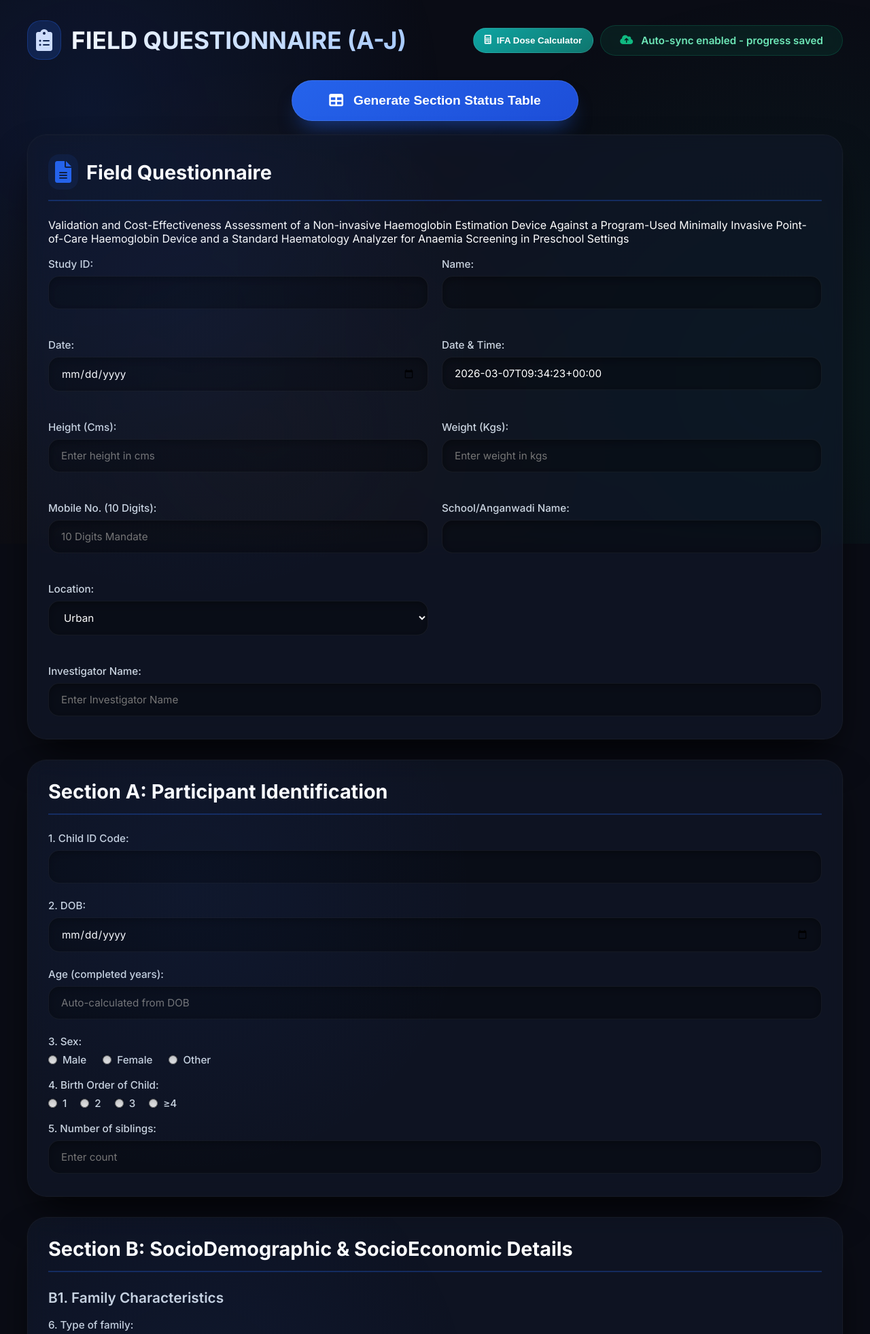
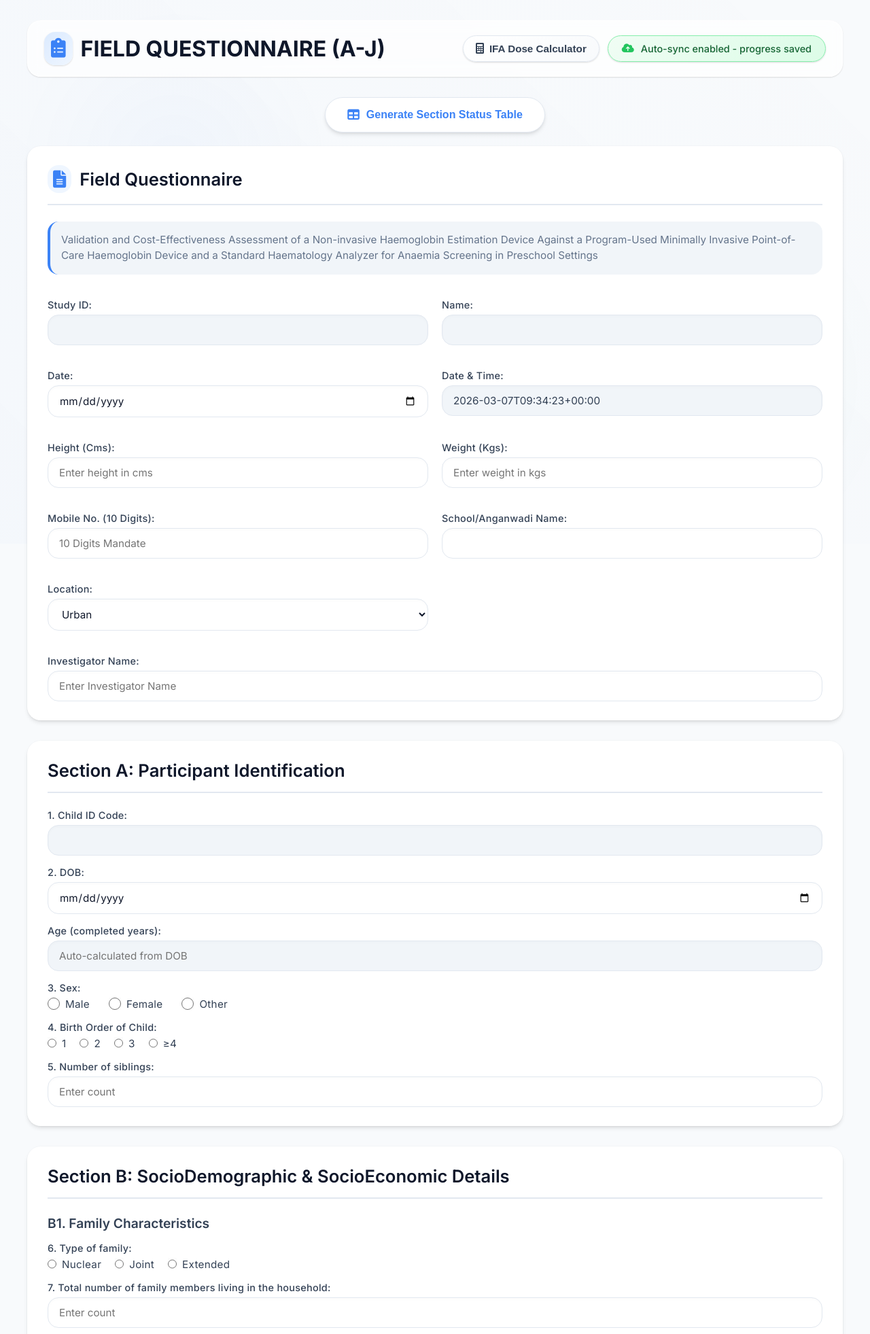
Before and after one commit to praneeth-leo/NIN-PROJECT, a Flask app: template templates/form.html in a window 1280 px wide. Shown: the top 1963 px of the page at 68% size. Run offline with Flask 3, Linux system fonts and the light colour scheme; the template is opened without the code that fills it, so the values that code supplies are empty.

Commit message:
new Updated  changes

```diff
--- a/investigator_audit_log.csv
+++ b/investigator_audit_log.csv
@@ -41,3 +41,5 @@
 2026-03-07 14:14:31,investigator,Jahnavi,login,Investigator logged in
 2026-03-07 14:20:19,investigator,Jahnavi,login,Investigator logged in
 2026-03-07 14:23:38,investigator,Jahnavi,login,Investigator logged in
+2026-03-07 14:41:49,investigator,Jahnavi,login,Investigator logged in
+2026-03-07 14:55:38,investigator,Jahnavi,login,Investigator logged in
--- a/templates/form.html
+++ b/templates/form.html
@@ -21,36 +21,57 @@
     }
 
     :root {
-      --bg-deep: #0a0c15;
-      --surface: rgba(18, 24, 38, 0.85);
-      --surface-card: rgba(22, 28, 45, 0.8);
-      --border-subtle: rgba(255, 255, 255, 0.04);
-      --border-active: rgba(37, 99, 235, 0.4);
-      --text-primary: #ffffff;
-      --text-secondary: #cbd5e1;
-      --text-muted: #94a3b8;
-      --accent-primary: #2563eb;
-      --accent-secondary: #3b82f6;
-      --accent-glow: rgba(37, 99, 235, 0.3);
-      --success: #10b981;
-      --warning: #f59e0b;
-      --danger: #ef4444;
-      --gradient-card: linear-gradient(145deg, rgba(22, 28, 45, 0.8), rgba(18, 24, 38, 0.9));
-      --shadow-elevation: 0 30px 60px -15px rgba(0, 0, 0, 0.8), 0 0 0 1px rgba(255, 255, 255, 0.02);
-      --radius-card: 28px;
-      --radius-input: 16px;
+      /* Modern light color palette */
+      --bg-primary: #f8fafc;
+      --bg-secondary: #f1f5f9;
+      --surface-white: #ffffff;
+      --surface-soft: #f8fafc;
+      --border-light: #e2e8f0;
+      --border-focus: #3b82f6;
+      --text-primary: #0f172a;
+      --text-secondary: #334155;
+      --text-muted: #64748b;
+      --text-light: #94a3b8;
+
+      /* Accent colors - fresh and modern */
+      --accent-primary: #3b82f6;
+      --accent-secondary: #6366f1;
+      --accent-success: #10b981;
+      --accent-warning: #f59e0b;
+      --accent-danger: #ef4444;
+      --accent-info: #06b6d4;
+      --accent-purple: #8b5cf6;
+
+      /* Gradients */
+      --gradient-header: linear-gradient(135deg, #1e293b, #0f172a);
+      --gradient-card: linear-gradient(145deg, #ffffff, #f8fafc);
+      --gradient-button: linear-gradient(145deg, #3b82f6, #2563eb);
+
+      /* Shadows */
+      --shadow-sm: 0 1px 3px rgba(0,0,0,0.05), 0 1px 2px rgba(0,0,0,0.1);
+      --shadow-md: 0 4px 6px -1px rgba(0,0,0,0.1), 0 2px 4px -1px rgba(0,0,0,0.06);
+      --shadow-lg: 0 10px 15px -3px rgba(0,0,0,0.1), 0 4px 6px -2px rgba(0,0,0,0.05);
+      --shadow-xl: 0 20px 25px -5px rgba(0,0,0,0.1), 0 10px 10px -5px rgba(0,0,0,0.04);
+      --shadow-inner: inset 0 2px 4px rgba(0,0,0,0.02);
+
+      /* Radii */
+      --radius-sm: 8px;
+      --radius-md: 12px;
+      --radius-lg: 16px;
+      --radius-xl: 20px;
+      --radius-full: 9999px;
     }
 
     body {
       font-family: 'Inter', system-ui, -apple-system, sans-serif;
-      background: var(--bg-deep);
+      background: var(--bg-primary);
       padding: 30px 20px;
       color: var(--text-primary);
       position: relative;
       min-height: 100vh;
     }
 
-    /* animated background */
+    /* subtle geometric pattern overlay */
     body::before {
       content: "";
       position: fixed;
@@ -58,10 +79,11 @@
       left: 0;
       width: 100vw;
       height: 100vh;
-      background:
-        radial-gradient(circle at 10% 20%, rgba(37, 99, 235, 0.12) 0%, transparent 40%),
-        radial-gradient(circle at 90% 70%, rgba(16, 185, 129, 0.08) 0%, transparent 45%),
-        radial-gradient(circle at 30% 80%, rgba(245, 158, 11, 0.06) 0%, transparent 50%);
+      background-image:
+        radial-gradient(circle at 20% 30%, rgba(59, 130, 246, 0.03) 0%, transparent 20%),
+        radial-gradient(circle at 80% 70%, rgba(16, 185, 129, 0.03) 0%, transparent 25%),
+        radial-gradient(circle at 40% 80%, rgba(245, 158, 11, 0.02) 0%, transparent 30%),
+        linear-gradient(45deg, rgba(59, 130, 246, 0.02) 0%, transparent 100%);
       pointer-events: none;
       z-index: 0;
     }
@@ -81,142 +103,151 @@
       margin-bottom: 30px;
       flex-wrap: wrap;
       gap: 20px;
+      background: rgba(255, 255, 255, 0.7);
+      backdrop-filter: blur(10px);
+      -webkit-backdrop-filter: blur(10px);
+      padding: 16px 24px;
+      border-radius: var(--radius-xl);
+      box-shadow: var(--shadow-sm), 0 0 0 1px rgba(255,255,255,0.5);
+      border: 1px solid rgba(255,255,255,0.8);
     }
 
     h2 {
-      font-size: 2.2rem;
+      font-size: 2rem;
       font-weight: 700;
-      background: linear-gradient(135deg, #ffffff, #a5c9ff);
-      -webkit-background-clip: text;
-      -webkit-text-fill-color: transparent;
-      background-clip: text;
-      display: flex;
-      align-items: center;
-      gap: 15px;
-    }
-
-    h2 i {
-      color: var(--accent-primary);
-      font-size: 2rem;
-      background: rgba(37, 99, 235, 0.2);
-      padding: 12px;
-      border-radius: 20px;
-      border: 1px solid rgba(37, 99, 235, 0.3);
-    }
-
-    .save-indicator {
-      background: rgba(16, 185, 129, 0.1);
-      backdrop-filter: blur(8px);
-      padding: 12px 28px;
-      border-radius: 60px;
-      color: #6ee7b7;
-      font-weight: 600;
-      font-size: 0.95rem;
+      color: var(--text-primary);
       display: flex;
       align-items: center;
       gap: 12px;
-      border: 1px solid rgba(16, 185, 129, 0.2);
+    }
+
+    h2 i {
+      color: var(--accent-primary);
+      font-size: 1.8rem;
+      background: linear-gradient(135deg, #dbeafe, #eff6ff);
+      padding: 10px;
+      border-radius: var(--radius-lg);
+      box-shadow: var(--shadow-sm);
+    }
+
+    .save-indicator {
+      background: linear-gradient(135deg, #f0fdf4, #dcfce7);
+      padding: 10px 20px;
+      border-radius: var(--radius-full);
+      color: #166534;
+      font-weight: 500;
+      font-size: 0.9rem;
+      display: flex;
+      align-items: center;
+      gap: 10px;
+      border: 1px solid #86efac;
+      box-shadow: var(--shadow-sm);
     }
 
     .save-indicator i {
-      color: #10b981;
+      color: #22c55e;
     }
 
     .top-actions {
       display: flex;
       align-items: center;
-      gap: 10px;
+      gap: 12px;
       flex-wrap: wrap;
       justify-content: flex-end;
     }
 
     .corner-btn {
-      background: linear-gradient(145deg, #0ea5a3, #0f766e);
-      border: 1px solid rgba(255, 255, 255, 0.1);
-      border-radius: 60px;
-      color: #fff;
-      padding: 10px 16px;
+      background: linear-gradient(145deg, #ffffff, #f8fafc);
+      border: 1px solid var(--border-light);
+      border-radius: var(--radius-full);
+      color: var(--text-secondary);
+      padding: 10px 18px;
       font-weight: 600;
+      font-size: 0.95rem;
       cursor: pointer;
       display: inline-flex;
       align-items: center;
       gap: 8px;
+      box-shadow: var(--shadow-sm);
+      transition: all 0.2s ease;
     }
 
     .corner-btn:hover {
-      filter: brightness(1.06);
-    }
-
-    /* sections */
+      background: white;
+      border-color: var(--accent-primary);
+      color: var(--accent-primary);
+      box-shadow: var(--shadow-md);
+      transform: translateY(-1px);
+    }
+
+    .corner-btn i {
+      font-size: 1rem;
+    }
+
+    /* modern card sections */
     .section {
-      background: rgba(18, 24, 38, 0.7);
-      backdrop-filter: blur(12px) saturate(180%);
-      -webkit-backdrop-filter: blur(12px) saturate(180%);
-      border: 1px solid rgba(255, 255, 255, 0.03);
-      border-radius: var(--radius-card);
+      background: var(--surface-white);
+      border-radius: var(--radius-xl);
       padding: 28px 30px;
       margin-bottom: 30px;
-      box-shadow: var(--shadow-elevation);
+      box-shadow: var(--shadow-md), 0 0 0 1px rgba(0,0,0,0.02);
       position: relative;
-      overflow: hidden;
-    }
-
-    .section::after {
-      content: "";
-      position: absolute;
-      inset: 0;
-      background: radial-gradient(600px circle at 20% 30%, rgba(37, 99, 235, 0.06), transparent 70%);
-      pointer-events: none;
+      transition: box-shadow 0.3s ease;
+    }
+
+    .section:hover {
+      box-shadow: var(--shadow-lg), 0 0 0 1px rgba(0,0,0,0.02);
     }
 
     h3 {
-      font-size: 1.8rem;
-      font-weight: 700;
-      color: white;
+      font-size: 1.6rem;
+      font-weight: 600;
+      color: var(--text-primary);
       display: flex;
       align-items: center;
       gap: 12px;
-      margin-bottom: 25px;
-      border-bottom: 2px solid rgba(37, 99, 235, 0.3);
-      padding-bottom: 15px;
+      margin-bottom: 24px;
+      padding-bottom: 16px;
+      border-bottom: 2px solid var(--border-light);
     }
 
     h3 i {
       color: var(--accent-primary);
-      font-size: 2rem;
-      background: rgba(37, 99, 235, 0.1);
-      padding: 10px;
-      border-radius: 16px;
+      font-size: 1.6rem;
+      background: #eff6ff;
+      padding: 8px;
+      border-radius: var(--radius-lg);
     }
 
     h4 {
-      font-size: 1.3rem;
+      font-size: 1.2rem;
       font-weight: 600;
       color: var(--text-secondary);
-      margin: 25px 0 15px 0;
+      margin: 24px 0 16px 0;
       display: flex;
       align-items: center;
-      gap: 10px;
+      gap: 8px;
     }
 
     h4 i {
       color: var(--accent-secondary);
     }
 
-    /* labels */
+    /* form labels */
     label {
       display: block;
       font-weight: 500;
-      font-size: 0.95rem;
+      font-size: 0.9rem;
       color: var(--text-secondary);
-      margin-top: 18px;
-      margin-bottom: 8px;
+      margin-top: 16px;
+      margin-bottom: 6px;
+      letter-spacing: 0.02em;
     }
 
     .option-group {
       display: flex;
       align-items: center;
-      gap: 16px 24px;
+      gap: 20px 28px;
       flex-wrap: wrap;
     }
 
@@ -226,27 +257,34 @@
       gap: 8px;
       margin: 0;
       white-space: nowrap;
+      color: var(--text-secondary);
+      font-weight: 400;
+      font-size: 0.95rem;
+      cursor: pointer;
     }
 
     .option-group input[type="radio"],
     .option-group input[type="checkbox"] {
-      width: auto;
+      width: 18px;
+      height: 18px;
+      accent-color: var(--accent-primary);
+      cursor: pointer;
       margin: 0;
     }
 
     .flash-message {
       margin: 0 0 16px 0;
-      padding: 10px 14px;
-      border-radius: 10px;
-      border: 1px solid rgba(16, 185, 129, 0.35);
-      background: rgba(16, 185, 129, 0.12);
-      color: #9af6ce;
-      font-weight: 600;
+      padding: 12px 16px;
+      border-radius: var(--radius-md);
+      border-left: 4px solid #22c55e;
+      background: #f0fdf4;
+      color: #166534;
+      font-weight: 500;
     }
 
     .flacc-options {
       display: flex;
-      gap: 12px;
+      gap: 16px;
       align-items: center;
       flex-wrap: wrap;
     }
@@ -256,61 +294,78 @@
       align-items: center;
       gap: 6px;
       margin: 0;
-      color: var(--text-primary);
-      font-weight: 600;
-    }
-
-    /* inputs & selects */
+      color: var(--text-secondary);
+      font-weight: 500;
+      font-size: 0.9rem;
+      padding: 4px 8px;
+      background: var(--bg-secondary);
+      border-radius: var(--radius-sm);
+      transition: all 0.2s ease;
+    }
+
+    .flacc-options label:has(input:checked) {
+      background: #dbeafe;
+      color: var(--accent-primary);
+    }
+
+    /* modern inputs and selects */
     input,
     select {
       width: 100%;
-      padding: 14px 18px;
-      background: rgba(0, 0, 0, 0.3);
-      border: 1px solid rgba(255, 255, 255, 0.05);
-      border-radius: var(--radius-input);
+      padding: 12px 16px;
+      background: var(--surface-white);
+      border: 1px solid var(--border-light);
+      border-radius: var(--radius-lg);
       font-size: 0.95rem;
       font-family: 'Inter', sans-serif;
       color: var(--text-primary);
-      box-shadow: inset 0 4px 12px rgba(0, 0, 0, 0.3);
+      box-shadow: var(--shadow-inner);
       transition: all 0.2s ease;
-      margin-bottom: 5px;
     }
 
     input:focus,
     select:focus {
       outline: none;
       border-color: var(--accent-primary);
-      box-shadow: 0 0 0 3px var(--accent-glow), inset 0 2px 8px rgba(0, 0, 0, 0.4);
-      background: rgba(25, 32, 50, 0.8);
+      box-shadow: 0 0 0 3px rgba(59, 130, 246, 0.1), var(--shadow-inner);
+    }
+
+    input[readonly] {
+      background: var(--bg-secondary);
+      color: var(--text-secondary);
+      border-color: var(--border-light);
     }
 
     select option {
-      background: #1a1f2e;
-      color: white;
-    }
-
-    /* table styles */
+      background: white;
+      color: var(--text-primary);
+    }
+
+    /* table styles - modern and clean */
     table {
       width: 100%;
       border-collapse: collapse;
-      margin-top: 15px;
-      border-radius: 20px;
+      margin-top: 16px;
+      border-radius: var(--radius-lg);
       overflow: hidden;
-      background: rgba(0, 0, 0, 0.2);
+      background: var(--surface-white);
+      box-shadow: var(--shadow-sm);
     }
 
     th,
     td {
       padding: 14px 12px;
       text-align: left;
-      border-bottom: 1px solid rgba(255, 255, 255, 0.05);
+      border-bottom: 1px solid var(--border-light);
     }
 
     th {
-      background: rgba(37, 99, 235, 0.15);
-      color: white;
+      background: #f1f5f9;
+      color: var(--text-secondary);
       font-weight: 600;
-      border-bottom: 2px solid rgba(37, 99, 235, 0.3);
+      font-size: 0.9rem;
+      text-transform: uppercase;
+      letter-spacing: 0.05em;
     }
 
     td {
@@ -318,70 +373,85 @@
     }
 
     tr:hover td {
-      background: rgba(255, 255, 255, 0.02);
-    }
-
-    /* score display */
+      background: #fafbff;
+    }
+
+    /* score display - modern badge style */
     .score {
-      background: rgba(37, 99, 235, 0.1);
-      border: 1px solid rgba(37, 99, 235, 0.2);
-      border-radius: 24px;
-      padding: 18px 24px;
+      background: #f1f5f9;
+      border-radius: var(--radius-lg);
+      padding: 16px 20px;
       margin-top: 20px;
-      font-weight: 600;
+      font-weight: 500;
       color: var(--text-secondary);
-      font-size: 1.1rem;
+      font-size: 1rem;
       display: flex;
       align-items: center;
-      gap: 20px;
+      gap: 24px;
       flex-wrap: wrap;
-      backdrop-filter: blur(4px);
+      border-left: 4px solid var(--accent-primary);
     }
 
     .score input[readonly],
     .score select {
-      background: rgba(0, 0, 0, 0.3);
-      border: 1px solid rgba(37, 99, 235, 0.3);
+      background: white;
+      border: 1px solid var(--border-light);
+      border-radius: var(--radius-md);
       width: auto;
       min-width: 100px;
       display: inline-block;
-      margin: 0 5px;
-      font-weight: 600;
-      color: white;
+      margin: 0 8px;
+      font-weight: 500;
+      color: var(--text-primary);
       cursor: default;
+      padding: 8px 12px;
     }
 
     /* form footer */
     .form-footer {
       margin-top: 40px;
       text-align: center;
+      display: flex;
+      gap: 16px;
+      justify-content: center;
     }
 
     .form-footer button {
-      background: linear-gradient(145deg, #2563eb, #1d4ed8);
+      background: var(--gradient-button);
       border: none;
-      padding: 18px 54px;
-      border-radius: 60px;
-      font-size: 1.2rem;
-      font-weight: 700;
+      padding: 16px 32px;
+      border-radius: var(--radius-full);
+      font-size: 1rem;
+      font-weight: 600;
       color: white;
       display: inline-flex;
       align-items: center;
-      gap: 15px;
-      box-shadow: 0 20px 30px -12px rgba(37, 99, 235, 0.5);
+      gap: 10px;
+      box-shadow: var(--shadow-md);
       cursor: pointer;
-      border: 1px solid rgba(255, 255, 255, 0.1);
       transition: all 0.25s ease;
+      border: 1px solid rgba(255,255,255,0.2);
     }
 
     .form-footer button:hover {
-      background: linear-gradient(145deg, #1d4ed8, #1e3a8a);
-      transform: scale(1.02);
-      box-shadow: 0 25px 35px -12px #2563eb;
+      transform: translateY(-2px);
+      box-shadow: var(--shadow-lg);
+      filter: brightness(1.05);
+    }
+
+    .form-footer button:first-child {
+      background: white;
+      color: var(--accent-primary);
+      border: 1px solid var(--border-light);
+    }
+
+    .form-footer button:first-child:hover {
+      background: #f8fafc;
+      border-color: var(--accent-primary);
     }
 
     .form-footer button i {
-      font-size: 1.3rem;
+      font-size: 1.1rem;
     }
 
     /* special inputs */
@@ -471,28 +569,51 @@
       }
 
       h3 {
-        font-size: 1.4rem;
+        font-size: 1.3rem;
       }
 
       .score {
         flex-direction: column;
         align-items: flex-start;
+        gap: 12px;
       }
 
       table {
         display: block;
         overflow-x: auto;
+        white-space: nowrap;
       }
 
       .ifa-grid {
         grid-template-columns: 1fr;
       }
+
+      .form-footer {
+        flex-direction: column;
+      }
+    }
+
+    /* custom styles for grid layout */
+    [style*="grid-template-columns: 1fr 1fr"] {
+      gap: 24px;
+    }
+
+    /* study description */
+    .text-white-50 {
+      color: var(--text-muted);
+      font-size: 0.95rem;
+      line-height: 1.5;
+      margin-bottom: 20px;
+      padding: 16px;
+      background: var(--bg-secondary);
+      border-radius: var(--radius-lg);
+      border-left: 4px solid var(--accent-primary);
     }
   </style>
 </head>
 
 <body>
-
+  <!-- [REST OF YOUR HTML CONTENT REMAINS EXACTLY THE SAME] -->
   <div class="container">
     <!-- top bar with save indicator -->
     <div class="top-bar">
```
Also changed, not shown: other parts of templates/form.html (+52 -24 lines).
